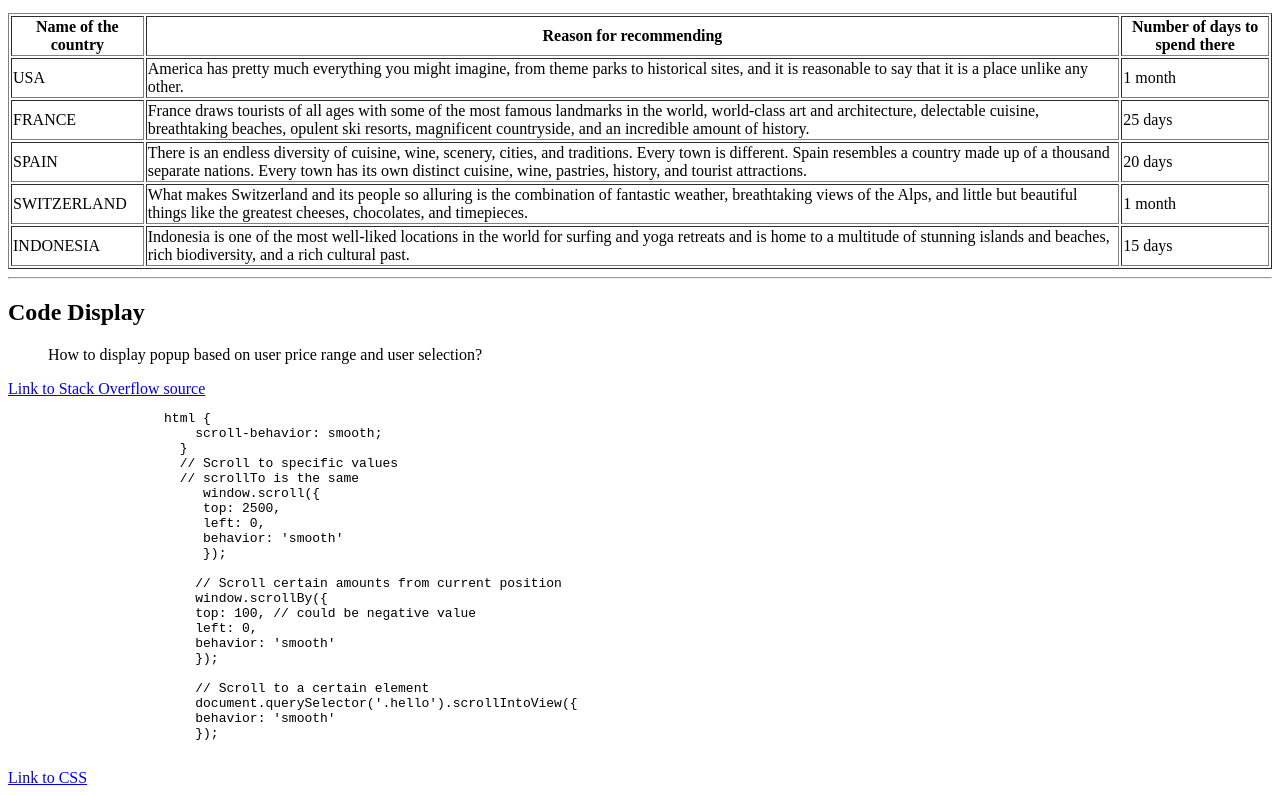
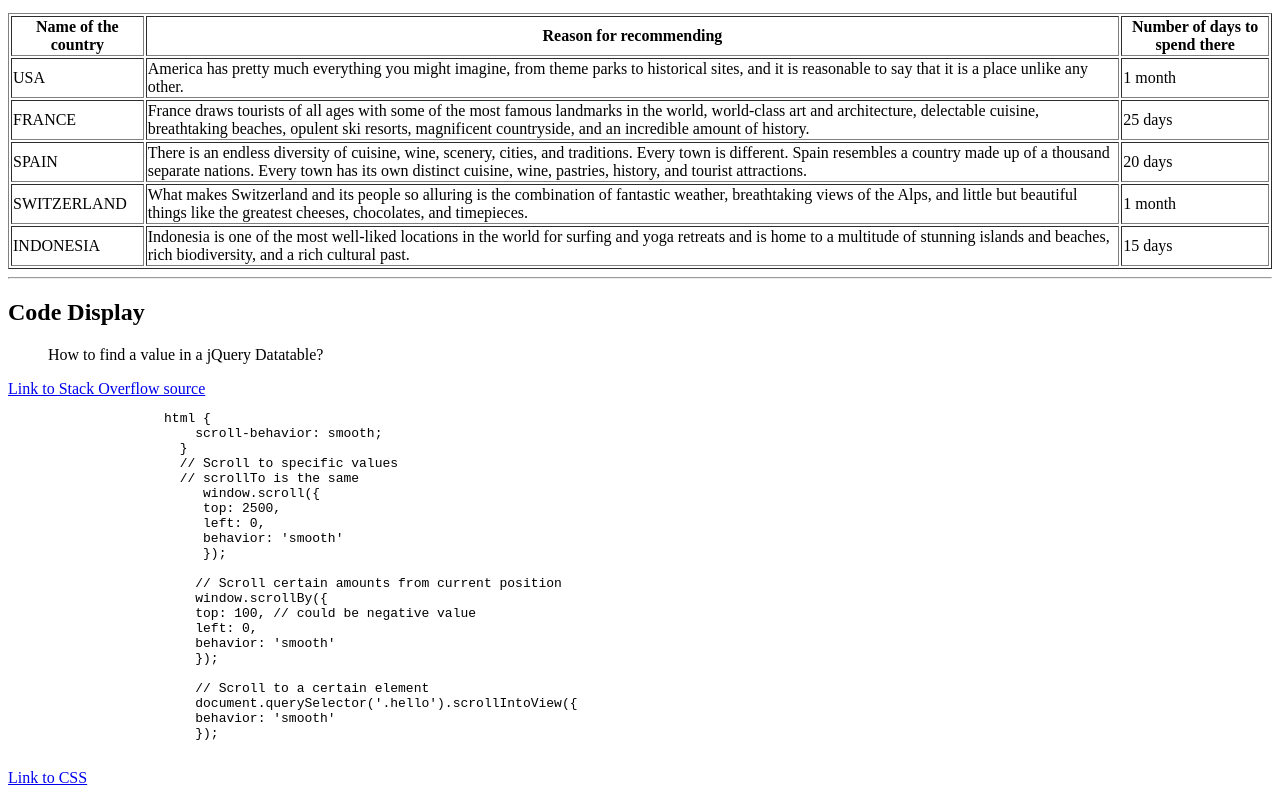
Before and after one commit to 44-563-Web-Apps-S23/44563-webapps-assignment-3-Likhithanwmsu, a plain HTML site: page index.html in a window 1280 px wide. Shown: the part 681-1476 px from the top of the page. Drawn offline with Linux system fonts and the light colour scheme.

Commit message:
Updated index

```diff
--- a/index.html
+++ b/index.html
@@ -78,7 +78,7 @@
             </table>
             <hr/>
                 <h2> Code Display </h2>
-                <blockquote> How to display popup based on user price range and user selection? </blockquote>
+                <blockquote> How to find a value in a jQuery Datatable? </blockquote>
                 <a href = "https://stackoverflow.com/questions/75387942/how-to-find-a-value-in-a-jquery-datatable"> Link to Stack Overflow source</a>
                 <pre>
                     html {
```
